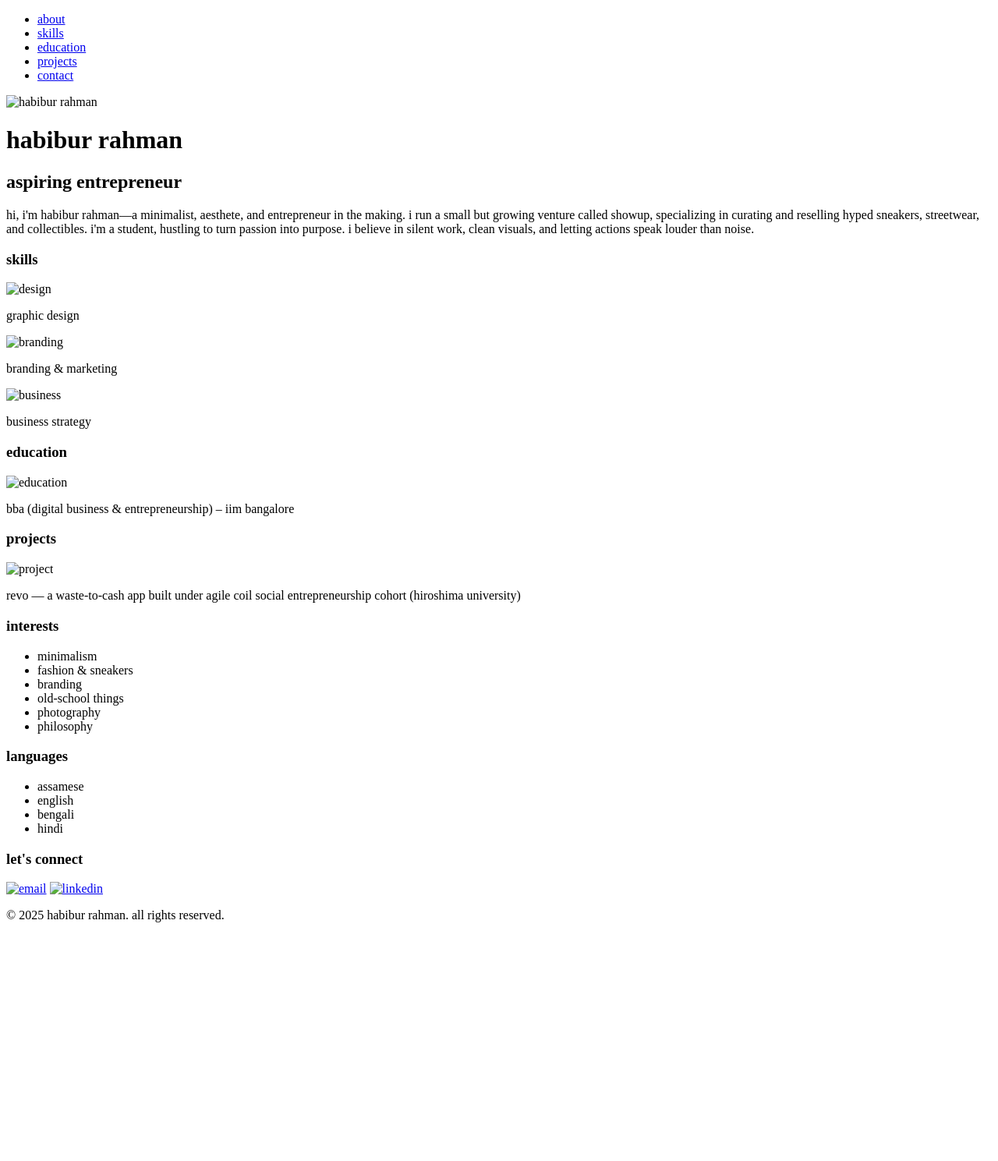
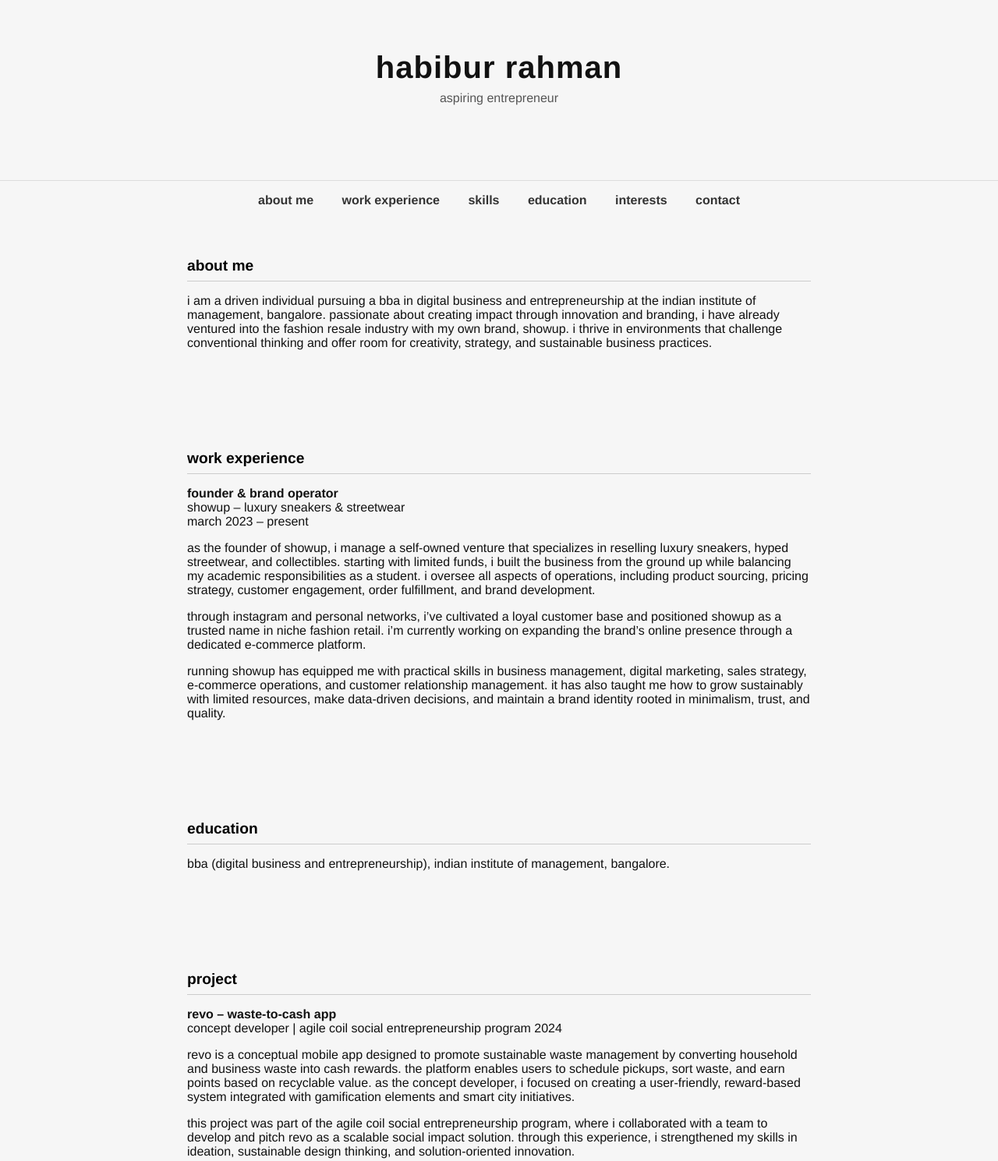
Before and after one commit to habibur-rahman06/Resume, a plain HTML site: page index.html in a window 1280 px wide. Shown: the top 1489 px of the page at 78% size. Before the commit the page ends 1199 px from the top, so only its background shows below. Drawn offline with Linux system fonts and the light colour scheme.

Commit message:
ADD RESUME CONTENT

```diff
--- a/index.html
+++ b/index.html
@@ -1,102 +1,160 @@
-<!DOCTYPE html>
-<html lang="en">
+<!DOCTYPE html><html lang="en">
 <head>
-  <meta charset="UTF-8" />
-  <meta name="viewport" content="width=device-width, initial-scale=1.0"/>
-  <title>habibur rahman — resume</title>
-  <link href="https://fonts.googleapis.com/css2?family=Space+Mono&display=swap" rel="stylesheet" />
-  <link rel="stylesheet" href="styles.css" />
+  <meta charset="UTF-8">
+  <meta name="viewport" content="width=device-width, initial-scale=1.0">
+  <title>habibur rahman — cv</title>
+  <style>
+    body {
+      background-color: #f6f6f6;
+      font-family: 'Helvetica Neue', sans-serif;
+      margin: 0;
+      padding: 0;
+      color: #111;
+      text-transform: lowercase;
+    }header {
+  padding: 4rem 2rem 2rem;
+  text-align: center;
+}
+
+header h1 {
+  font-size: 2.5rem;
+  margin: 0;
+  letter-spacing: 1px;
+}
+
+header p {
+  font-size: 1rem;
+  margin-top: 0.5rem;
+  color: #555;
+}
+
+nav {
+  margin-top: 3rem;
+  text-align: center;
+  border-top: 1px solid #ddd;
+  padding-top: 1rem;
+}
+
+nav a {
+  margin: 0 1rem;
+  text-decoration: none;
+  color: #333;
+  font-weight: bold;
+}
+
+nav a:hover {
+  text-decoration: underline;
+}
+
+section {
+  padding: 3rem 2rem;
+  max-width: 800px;
+  margin: auto;
+}
+
+section h2 {
+  font-size: 1.2rem;
+  font-weight: bold;
+  margin-bottom: 1rem;
+  border-bottom: 1px solid #ccc;
+  padding-bottom: 0.5rem;
+  color: #000;
+}
+
+footer {
+  text-align: center;
+  padding: 2rem;
+  font-size: 0.9rem;
+  color: #666;
+}
+
+.contact-links {
+  display: flex;
+  justify-content: center;
+  gap: 1.5rem;
+  margin-top: 1rem;
+}
+
+.contact-links a {
+  text-decoration: none;
+  color: #111;
+  display: flex;
+  align-items: center;
+  gap: 0.5rem;
+}
+
+.contact-links svg {
+  width: 20px;
+  height: 20px;
+  stroke: #111;
+  fill: none;
+}
+
+  </style>
 </head>
 <body>
   <header>
-    <nav>
-      <ul>
-        <li><a href="#about">about</a></li>
-        <li><a href="#skills">skills</a></li>
-        <li><a href="#education">education</a></li>
-        <li><a href="#projects">projects</a></li>
-        <li><a href="#contact">contact</a></li>
-      </ul>
-    </nav>
-    <div class="intro">
-      <img src="your-photo.jpg" alt="habibur rahman" />
-      <h1>habibur rahman</h1>
-      <h2>aspiring entrepreneur</h2>
-      <p id="about">
-        hi, i'm habibur rahman—a minimalist, aesthete, and entrepreneur in the making. i run a small but growing venture called showup, specializing in curating and reselling hyped sneakers, streetwear, and collectibles. i'm a student, hustling to turn passion into purpose. i believe in silent work, clean visuals, and letting actions speak louder than noise.
-      </p>
+    <h1>habibur rahman</h1>
+    <p>aspiring entrepreneur</p>
+  </header>  <nav>
+    <a href="#about">about me</a>
+    <a href="#work">work experience</a>
+    <a href="#skills">skills</a>
+    <a href="#education">education</a>
+    <a href="#interests">interests</a>
+    <a href="#contact">contact</a>
+  </nav>  <section id="about">
+    <h2>about me</h2>
+    <p>i am a driven individual pursuing a bba in digital business and entrepreneurship at the indian institute of management, bangalore. passionate about creating impact through innovation and branding, i have already ventured into the fashion resale industry with my own brand, showup. i thrive in environments that challenge conventional thinking and offer room for creativity, strategy, and sustainable business practices.</p>
+  </section>  <section id="work">
+    <h2>work experience</h2>
+    <p><strong>founder & brand operator</strong><br>
+    showup – luxury sneakers & streetwear<br>
+    march 2023 – present</p>
+    <p>as the founder of showup, i manage a self-owned venture that specializes in reselling luxury sneakers, hyped streetwear, and collectibles. starting with limited funds, i built the business from the ground up while balancing my academic responsibilities as a student. i oversee all aspects of operations, including product sourcing, pricing strategy, customer engagement, order fulfillment, and brand development.</p>
+    <p>through instagram and personal networks, i’ve cultivated a loyal customer base and positioned showup as a trusted name in niche fashion retail. i’m currently working on expanding the brand’s online presence through a dedicated e-commerce platform.</p>
+    <p>running showup has equipped me with practical skills in business management, digital marketing, sales strategy, e-commerce operations, and customer relationship management. it has also taught me how to grow sustainably with limited resources, make data-driven decisions, and maintain a brand identity rooted in minimalism, trust, and quality.</p>
+  </section>  <section id="education">
+    <h2>education</h2>
+    <p>bba (digital business and entrepreneurship), indian institute of management, bangalore.</p>
+  </section>  <section id="project">
+    <h2>project</h2>
+    <p><strong>revo – waste-to-cash app</strong><br>
+    concept developer | agile coil social entrepreneurship program 2024</p>
+    <p>revo is a conceptual mobile app designed to promote sustainable waste management by converting household and business waste into cash rewards. the platform enables users to schedule pickups, sort waste, and earn points based on recyclable value. as the concept developer, i focused on creating a user-friendly, reward-based system integrated with gamification elements and smart city initiatives.</p>
+    <p>this project was part of the agile coil social entrepreneurship program, where i collaborated with a team to develop and pitch revo as a scalable social impact solution. through this experience, i strengthened my skills in ideation, sustainable design thinking, and solution-oriented innovation.</p>
+  </section>  <section id="skills">
+    <h2>skills</h2>
+    <p>graphic design<br>
+    branding<br>
+    content creation<br>
+    sales & negotiation<br>
+    customer relationship management<br>
+    social media marketing</p>
+  </section>  <section id="interests">
+    <h2>interests</h2>
+    <p>graphic design<br>
+    branding<br>
+    minimalism<br>
+    travel<br>
+    coin collecting<br>
+    building businesses<br>
+    architecture<br>
+    sneakers</p>
+  </section>  <section id="contact">
+    <h2>let’s connect</h2>
+    <div class="contact-links">
+      <a href="mailto:heyhabibur@gmail.com" target="_blank" aria-label="email">
+        <svg viewBox="0 0 24 24"><path d="M4 4h16v16H4z" stroke-width="1.5"/><path d="M4 4l8 8 8-8" stroke-width="1.5"/></svg>
+        heyhabibur@gmail.com
+      </a>
+      <a href="https://www.linkedin.com/in/hab-i-bur" target="_blank" aria-label="linkedin">
+        <svg viewBox="0 0 24 24"><path d="M4 4h16v16H4z" stroke-width="1.5"/><path d="M7 10v6M7 7v.01M11 10v6m0-3.5a2 2 0 114 0v3.5" stroke-width="1.5"/></svg>
+        linkedin.com/in/hab-i-bur
+      </a>
     </div>
-  </header>
-
-  <main>
-    <section id="skills">
-      <h3>skills</h3>
-      <div class="section-content">
-        <div class="card">
-          <img src="icons/design.svg" alt="design" />
-          <p>graphic design</p>
-        </div>
-        <div class="card">
-          <img src="icons/branding.svg" alt="branding" />
-          <p>branding & marketing</p>
-        </div>
-        <div class="card">
-          <img src="icons/business.svg" alt="business" />
-          <p>business strategy</p>
-        </div>
-      </div>
-    </section>
-
-    <section id="education">
-      <h3>education</h3>
-      <div class="section-content">
-        <div class="card">
-          <img src="icons/education.svg" alt="education" />
-          <p>bba (digital business & entrepreneurship) – iim bangalore</p>
-        </div>
-      </div>
-    </section>
-
-    <section id="projects">
-      <h3>projects</h3>
-      <div class="section-content">
-        <div class="card">
-          <img src="icons/project.svg" alt="project" />
-          <p>revo — a waste-to-cash app built under agile coil social entrepreneurship cohort (hiroshima university)</p>
-        </div>
-      </div>
-    </section>
-
-    <section id="interests">
-      <h3>interests</h3>
-      <ul>
-        <li>minimalism</li>
-        <li>fashion & sneakers</li>
-        <li>branding</li>
-        <li>old-school things</li>
-        <li>photography</li>
-        <li>philosophy</li>
-      </ul>
-    </section>
-
-    <section id="languages">
-      <h3>languages</h3>
-      <ul>
-        <li>assamese</li>
-        <li>english</li>
-        <li>bengali</li>
-        <li>hindi</li>
-      </ul>
-    </section>
-  </main>
-
-  <footer id="contact">
-    <h3>let's connect</h3>
-    <div class="contact-icons">
-      <a href="mailto:heyhabibur@gmail.com" target="_blank"><img src="icons/email.svg" alt="email" /></a>
-      <a href="https://www.linkedin.com/in/hab-i-bur" target="_blank"><img src="icons/linkedin.svg" alt="linkedin" /></a>
-    </div>
-    <p>© 2025 habibur rahman. all rights reserved.</p>
+  </section>  <footer>
+    &copy; habibur rahman, 2025
   </footer>
 </body>
 </html>
--- a/style.css
+++ /dev/null
@@ -1,120 +0,0 @@
-body {
-    margin: 0;
-    padding: 0;
-    font-family: 'Space Mono', monospace;
-    text-transform: lowercase;
-    background-color: #f6f6f6;
-    color: #333;
-    line-height: 1.6;
-  }
-
-  nav {
-    background-color: #fff;
-    padding: 1rem;
-    box-shadow: 0 2px 4px rgba(0,0,0,0.05);
-  }
-
-  nav ul {
-    list-style: none;
-    display: flex;
-    justify-content: center;
-    gap: 2rem;
-    margin: 0;
-    padding: 0;
-  }
-
-  nav ul li a {
-    text-decoration: none;
-    color: #333;
-    font-weight: bold;
-  }
-
-  .intro {
-    text-align: center;
-    padding: 3rem 1rem;
-  }
-
-  .intro img {
-    width: 130px;
-    height: 130px;
-    border-radius: 50%;
-    object-fit: cover;
-    margin-bottom: 1rem;
-  }
-
-  h1 {
-    font-size: 2rem;
-    margin: 0.5rem 0;
-  }
-
-  h2 {
-    font-size: 1.2rem;
-    color: #666;
-    margin: 0;
-  }
-
-  section {
-    padding: 2rem 1rem;
-    max-width: 800px;
-    margin: auto;
-  }
-
-  h3 {
-    border-bottom: 1px solid #ccc;
-    padding-bottom: 0.5rem;
-    margin-bottom: 1rem;
-    text-align: center;
-  }
-
-  .section-content {
-    display: flex;
-    flex-wrap: wrap;
-    justify-content: center;
-    gap: 1.5rem;
-  }
-
-  .card {
-    background-color: #fff;
-    border-radius: 12px;
-    box-shadow: 0 2px 6px rgba(0,0,0,0.05);
-    padding: 1rem;
-    width: 250px;
-    text-align: center;
-  }
-
-  .card img {
-    width: 40px;
-    height: 40px;
-    margin-bottom: 0.5rem;
-  }
-
-  ul {
-    display: flex;
-    flex-wrap: wrap;
-    gap: 1rem;
-    justify-content: center;
-    list-style: none;
-    padding: 0;
-    margin: 0;
-  }
-
-  footer {
-    text-align: center;
-    padding: 2rem 1rem;
-    background-color: #fff;
-    margin-top: 2rem;
-    border-top: 1px solid #ccc;
-  }
-
-  .contact-icons {
-    margin-bottom: 1rem;
-  }
-
-  .contact-icons a {
-    margin: 0 10px;
-  }
-
-  .contact-icons img {
-    width: 24px;
-    height: 24px;
-  }
```
